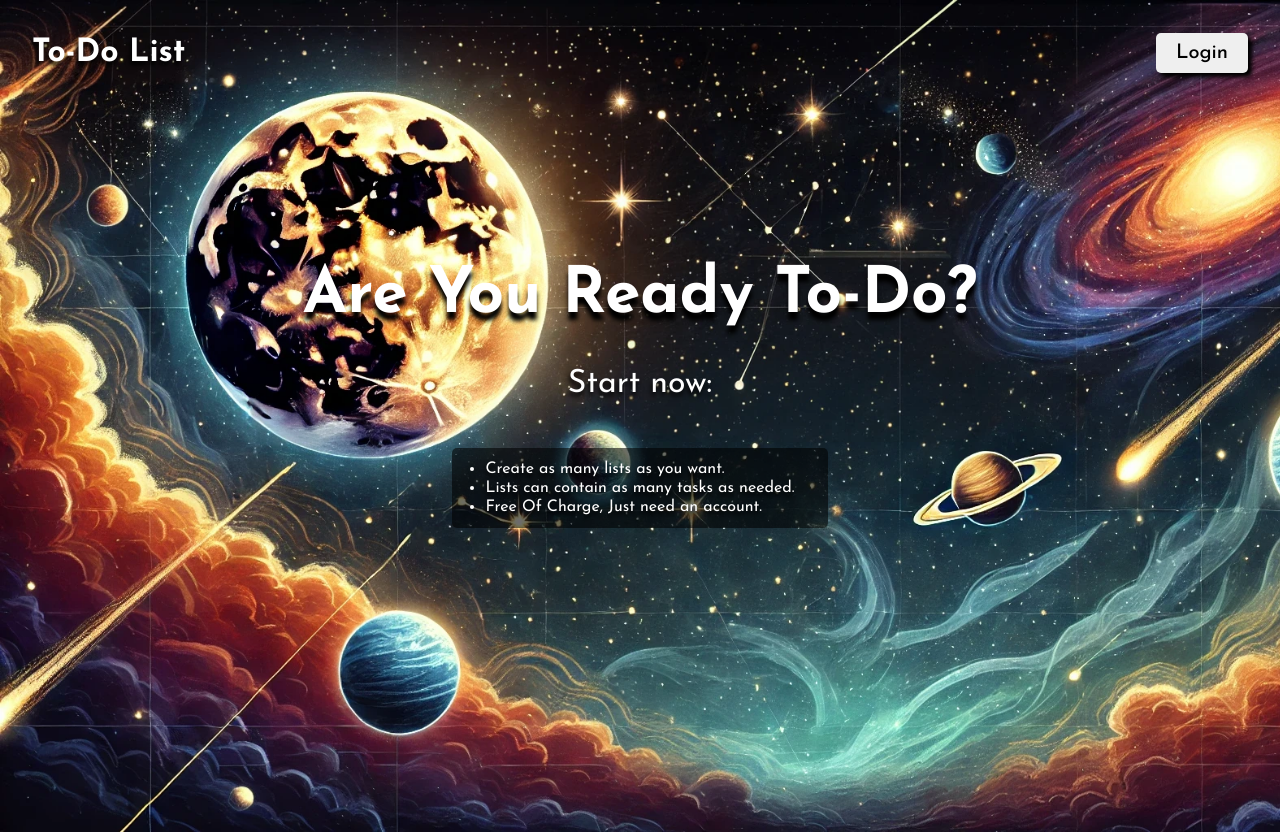
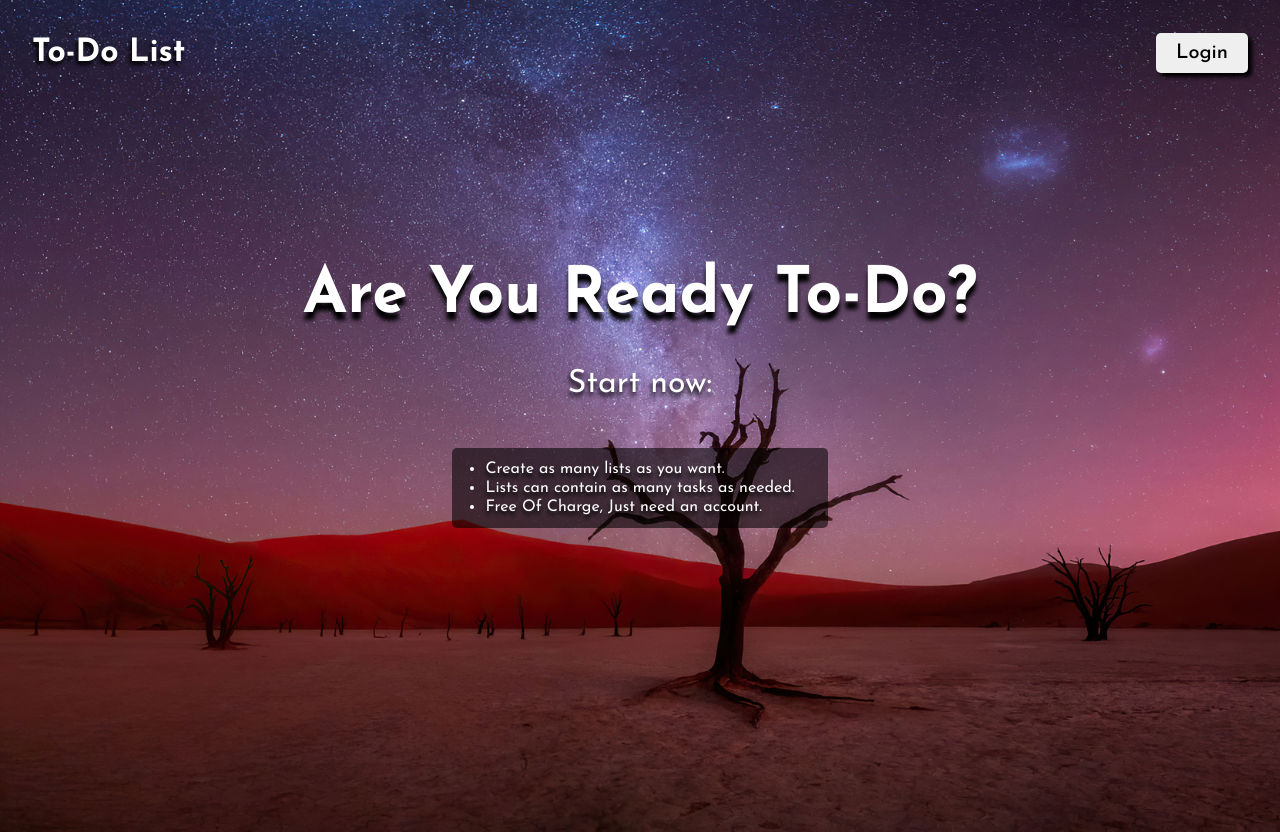
Before and after one commit to ashraf00963/Oldlist_To-Do, a React (Vite) app: page / in a window 1280 px wide. Built offline with nearby package versions, Linux system fonts and the light colour scheme.

Commit message:
background change

```diff
--- a/src/component/Intro/Intro.css
+++ b/src/component/Intro/Intro.css
@@ -1,7 +1,7 @@
 .intro-page {
     padding: 1rem 2rem;
     font-family: "Josefin Sans", serif;
-    background-image: url('../../assets/background3.webp');
+    background-image: url('../../assets/background5.jpg');
     background-size: cover;
     background-repeat: no-repeat;
     background-attachment: fixed;
```
Also changed, not shown: src/assets/background5.jpg (added).
